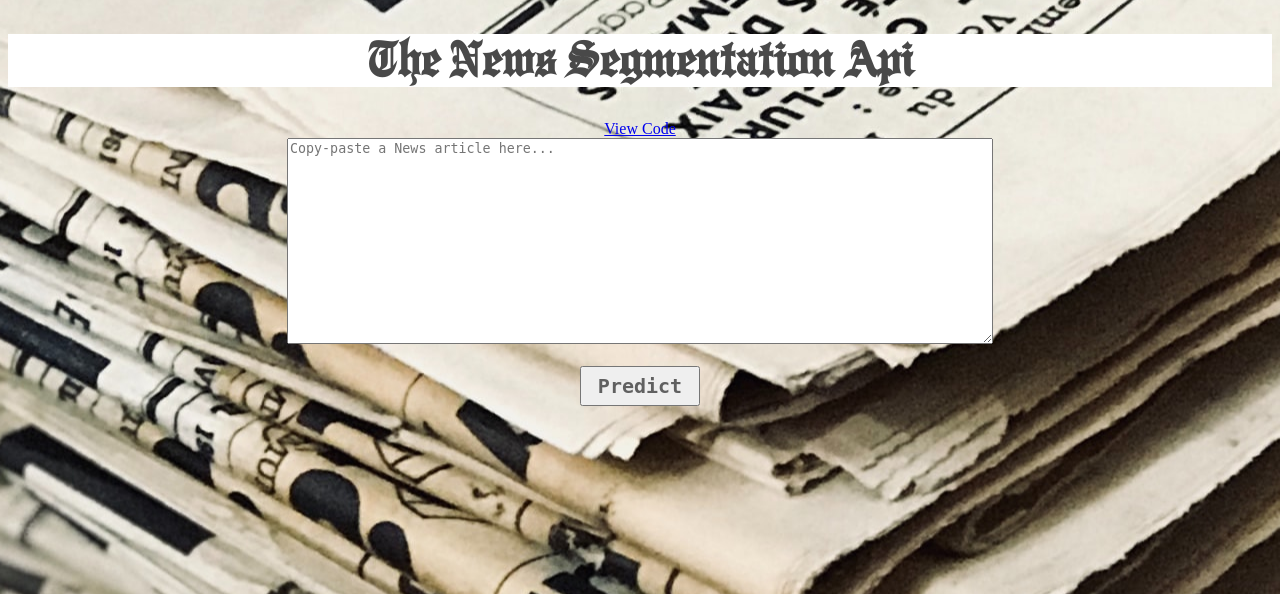
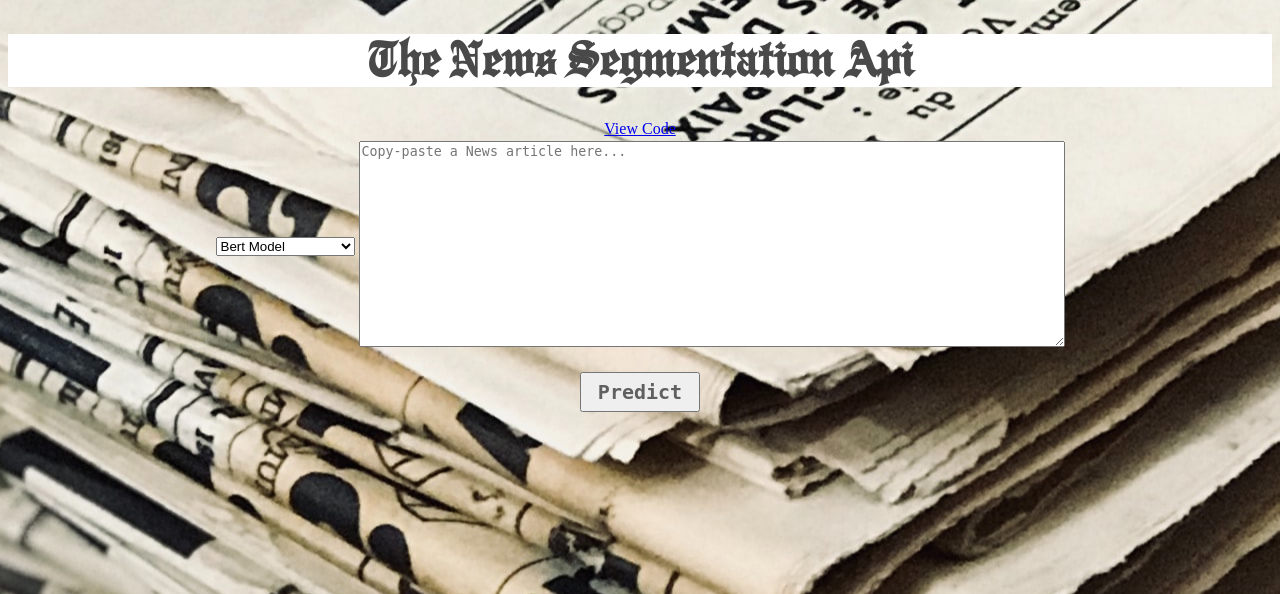
Before and after one commit to AnityaGan9urde/NEWS-Headline-Classifier-project, a Flask app: page / in a window 1280 px wide. Shown: the top 594 px of the page. Run offline with Flask 2, Linux system fonts and the light colour scheme; parts of the project's set-up code (start-up, migrations or seed data) failed here and were passed over.

Commit message:
Update index.html

```diff
--- a/templates/index.html
+++ b/templates/index.html
@@ -10,7 +10,20 @@
                 <div>
                 <center><h1>The News Segmentation Api</h1></center>
                 <center><a href="https://github.com/AnityaGan9urde/NEWS-segmentation-project">View Code</a></center>
-                <center><textarea name="article" class="textarea" placeholder="Copy-paste a News article here..." required></textarea><center>
+                <center>
+                    <table>
+                        <tr>
+                            <td>
+                            <select>
+                                <option value="Bert"><button>Bert Model</button><br><br></option>
+                                <option value="LR"><button>Logistic Regression</button></option>
+                            </select>
+                            </td>
+                            <td>
+                                <textarea name="article" class="textarea" placeholder="Copy-paste a News article here..." required></textarea><center>
+                            </td>
+                        </tr>
+                    </table>
                 </div><br>
                 <div><center><button type="submit" class="button button-shadow button-zoom"><b>Predict</b></button></center></div><br><br>
                 <center><h2>{{prediction_text}}</h2></center>
```
